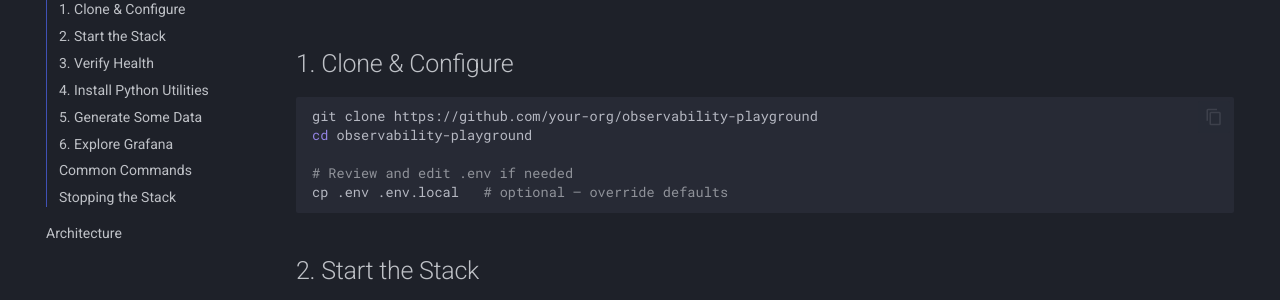
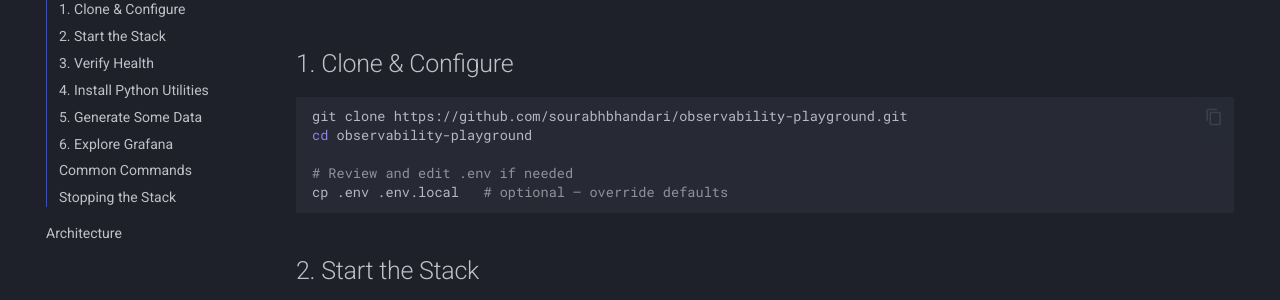
Before and after one commit to sourabhbhandari/observability-playground, an MkDocs documentation site: the page built from docs/docs/setup.md, in a window 1280 px wide and 900 px high, scrolled down 364 px. Shown: the part 153-453 px from the top of the window. Built offline with MkDocs 1.6.1 and Material for MkDocs 9.7.7, drawn with Linux system fonts in a browser that asks for light colours; comment, search, counter and statistics services are not loaded; some of the changed lines change nothing that is shown.

Commit message:
update: add new repo url in docs

````diff
--- a/docs/docs/setup.md
+++ b/docs/docs/setup.md
@@ -12,7 +12,7 @@
 ## 1. Clone & Configure
 
 ```bash
-git clone https://github.com/your-org/observability-playground
+git clone https://github.com/sourabhbhandari/observability-playground.git
 cd observability-playground
 
 # Review and edit .env if needed
--- a/docs/mkdocs.yml
+++ b/docs/mkdocs.yml
@@ -1,7 +1,7 @@
 site_name: Observability Playground
 site_description: Full-stack observability with Mimir, Loki, Tempo, Grafana and OnCall
 site_author: Observability Team
-repo_url: https://github.com/your-org/observability-playground
+repo_url: https://github.com/sourabhbhandari/observability-playground.git
 
 theme:
   name: material
````
Also changed, not shown: docs/site/404.html, docs/site/api/index.html, docs/site/architecture/index.html, docs/site/cardinality/index.html, docs/site/endpoints/index.html, docs/site/index.html, docs/site/log-analytics/index.html, docs/site/mcp/index.html, docs/site/metric-usage/index.html, docs/site/sample-app/index.html, docs/site/search/search_index.json, docs/site/setup/index.html, docs/site/utilities/index.html.
